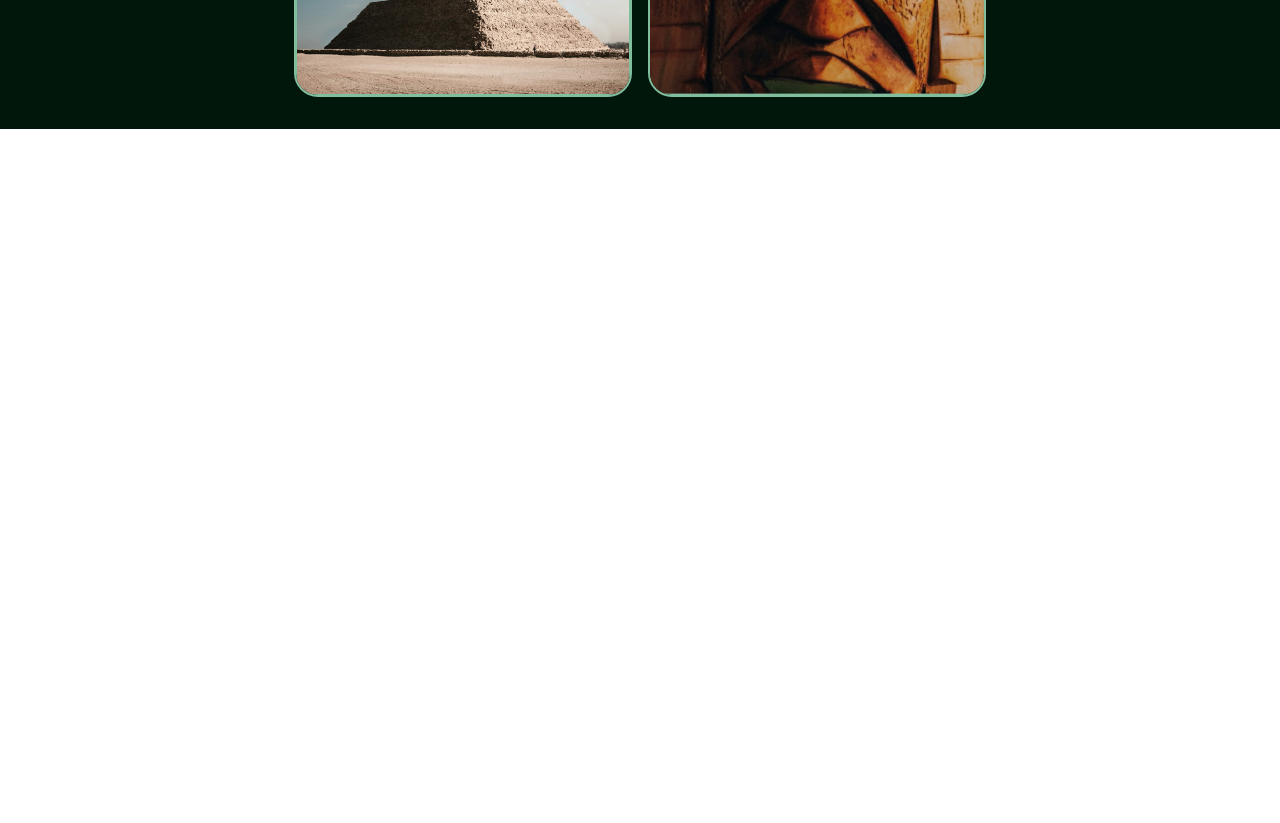
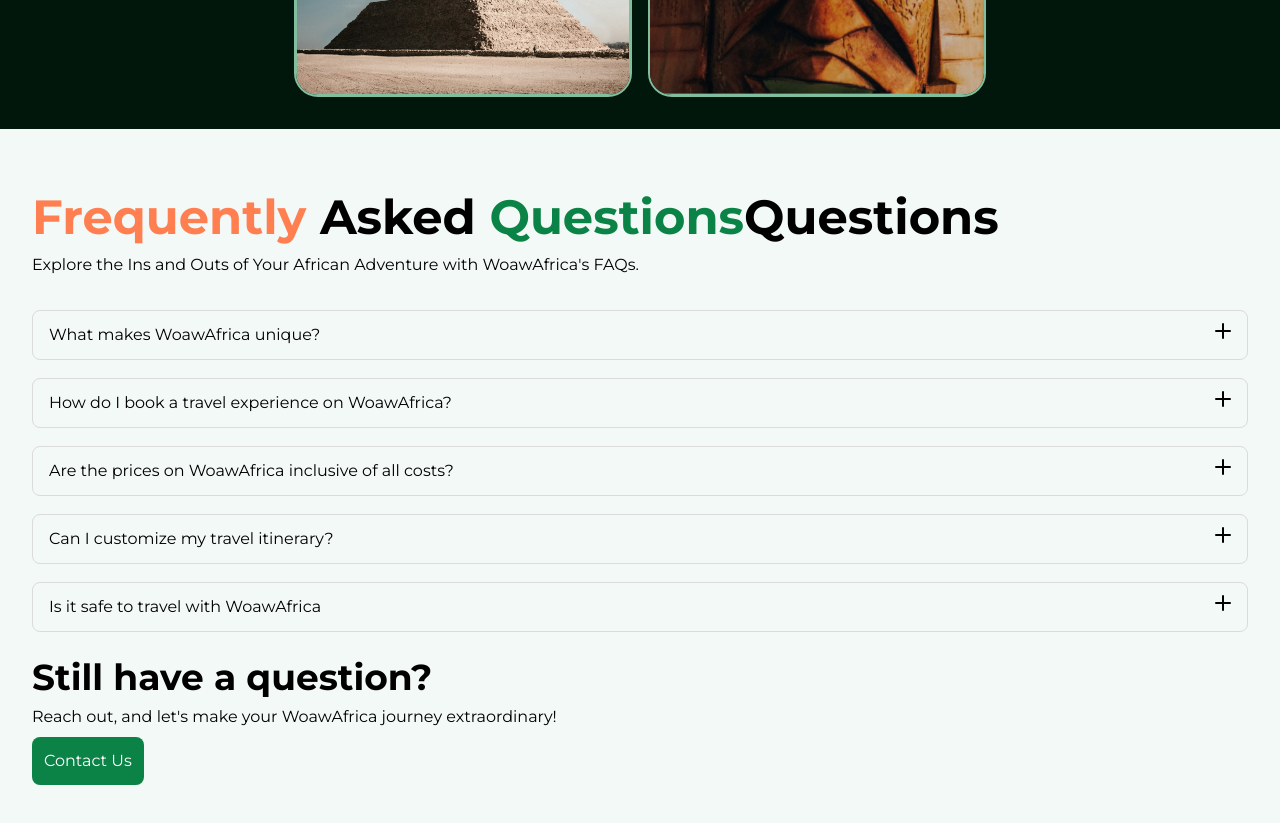
Before and after one commit to smeetinc/woawafrica, a React (Create React App) app: page / in a window 1280 px wide. Shown: the part 4080-4903 px from the top of the page. Before the commit the page ends 4209 px from the top, so only its background shows below. Built offline with nearby package versions, Linux system fonts and the light colour scheme.

Commit message:
faq section done

```diff
--- /dev/null
+++ b/src/components/Accordion.jsx
@@ -0,0 +1,53 @@
+import React, { useState } from "react";
+
+const Accordion = ({ title, answer }) => {
+  const [accordionOpen, setAccordionOpen] = useState(false);
+
+  return (
+    <div className="py-2">
+      <button
+        onClick={() => setAccordionOpen(!accordionOpen)}
+        className="flex justify-between w-full border rounded-lg border-shades-500 px-4 my-1 py-3"
+      >
+        <span>{title}</span>
+        {/* {accordionOpen ? <span>-</span> : <span>+</span>} */}
+        <svg
+          className="fill-black shrink-0 ml-8"
+          width="16"
+          height="16"
+          xmlns="http://www.w3.org/2000/svg"
+        >
+          <rect
+            y="7"
+            width="16"
+            height="2"
+            rx="1"
+            className={`transform origin-center transition duration-200 ease-out ${
+              accordionOpen && "!rotate-180"
+            }`}
+          />
+          <rect
+            y="7"
+            width="16"
+            height="2"
+            rx="1"
+            className={`transform origin-center rotate-90 transition duration-200 ease-out ${
+              accordionOpen && "!rotate-180"
+            }`}
+          />
+        </svg>
+      </button>
+      <div
+        className={`grid overflow-hidden transition-all duration-300 ease-in-out text-slate-600 text-sm ${
+          accordionOpen
+            ? "grid-rows-[1fr] opacity-100"
+            : "grid-rows-[0fr] opacity-0"
+        }`}
+      >
+        <div className="overflow-hidden">{answer}</div>
+      </div>
+    </div>
+  );
+};
+
+export default Accordion;
--- /dev/null
+++ b/src/components/Faq.jsx
@@ -0,0 +1,55 @@
+import React from "react";
+import Accordion from "./Accordion";
+import { Link } from "react-router-dom";
+
+function Faq() {
+  return (
+    <div className="bg-neutral-500 px-8 py-14">
+      <div className="mt-2 mb-6">
+        <h3 className="text-5xl font-bold ">
+          <span className="text-secondary-300 mt-2">Frequently</span> Asked{" "}
+          <span className="text-primary-200">Questions</span>Questions
+        </h3>
+        <p className="my-3">
+          Explore the Ins and Outs of Your African Adventure with WoawAfrica's
+          FAQs.
+        </p>
+      </div>
+      <div className="mt-4 mb-3">
+        <Accordion
+          title="What makes WoawAfrica unique?"
+          answer="I go answer later"
+        />
+        <Accordion
+          title="How do I book a travel experience on WoawAfrica?"
+          answer="I go answer later"
+        />
+        <Accordion
+          title="Are the prices on WoawAfrica inclusive of all costs?"
+          answer="I go answer later"
+        />
+        <Accordion
+          title="Can I customize my travel itinerary?"
+          answer="I go answer later"
+        />
+        <Accordion
+          title="Is it safe to travel with WoawAfrica"
+          answer="I go answer later"
+        />
+      </div>
+      <div className="mt-4 mb-2">
+        <h3 className="my-2 font-bold text-4xl">Still have a question?</h3>
+        <p className="my-2">
+          Reach out, and let's make your WoawAfrica journey extraordinary!
+        </p>
+        <Link to="/contact">
+          <button className="text-white py-3 px-3 w-fit h-fit bg-primary-200 rounded-lg">
+            Contact Us
+          </button>
+        </Link>
+      </div>
+    </div>
+  );
+}
+
+export default Faq;
--- a/src/pages/Home.jsx
+++ b/src/pages/Home.jsx
@@ -3,6 +3,7 @@
 import Destinations from "../components/Destinations";
 import Commitment from "../components/Commitment";
 import Beauty from "../components/Beauty";
+import Faq from "../components/Faq";
 
 function Home() {
   return (
@@ -11,6 +12,7 @@
       <Destinations />
       <Commitment />
       <Beauty />
+      <Faq />
     </div>
   );
 }
--- a/tailwind.config.js
+++ b/tailwind.config.js
@@ -22,6 +22,7 @@
           200: "#02170C",
           300: "#000103",
           400: "#A1A1A1",
+          500: "#DBDBDB",
         },
         primary: {
           100: "#054F31",
```
